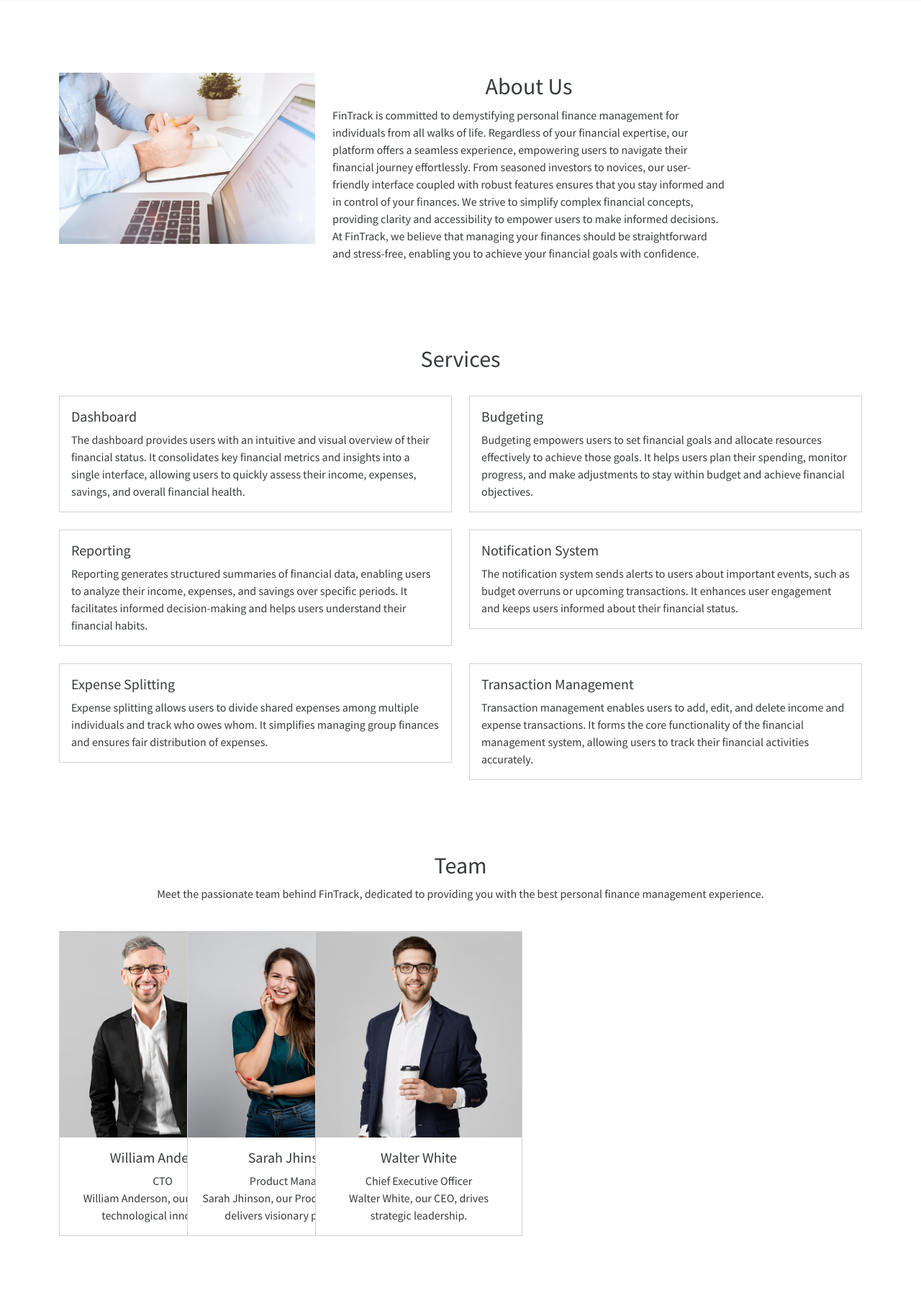
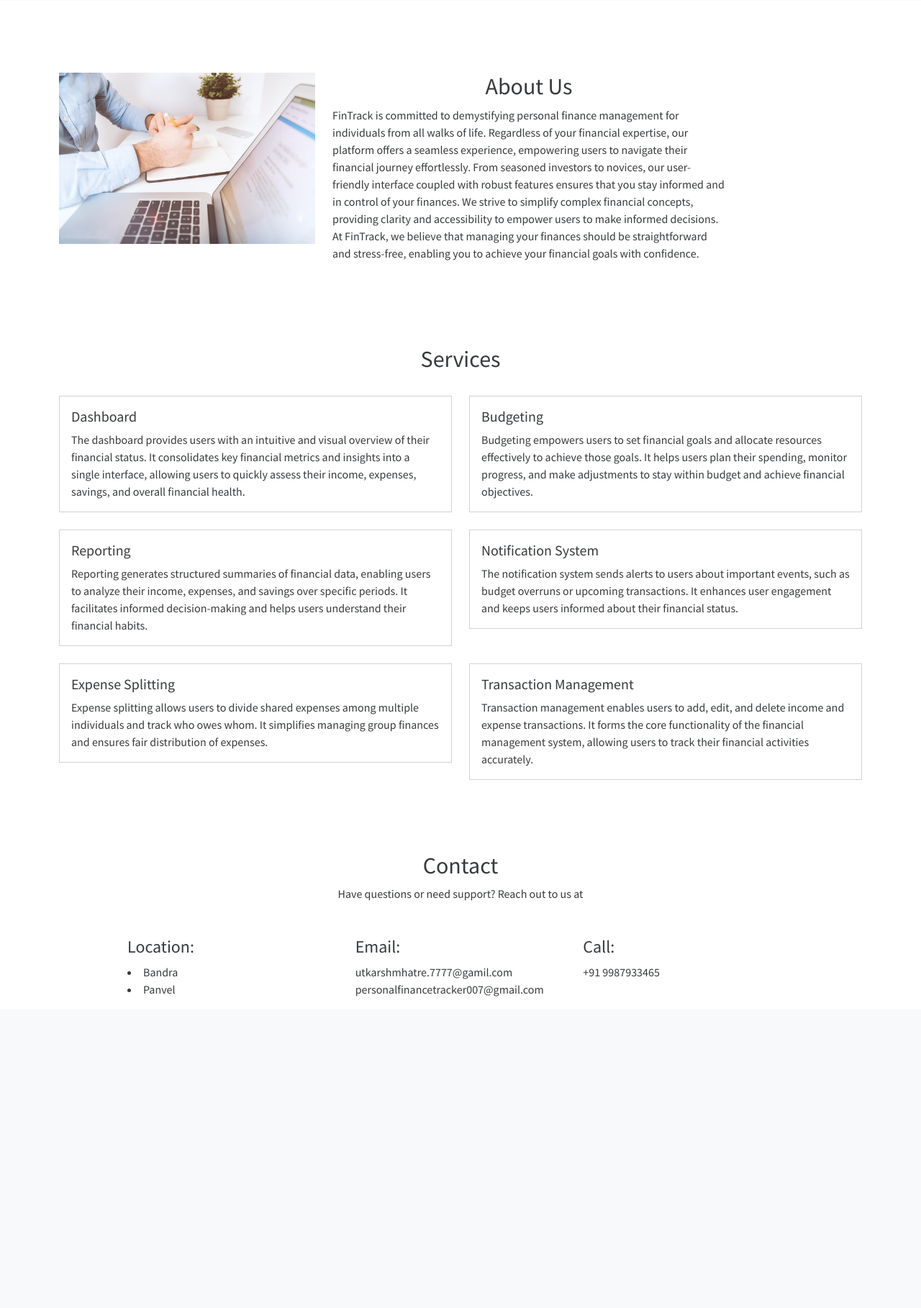
Before and after one commit to 5N0WDEN/Personal_Finance_Tracker, a Django app: page / in a window 1280 px wide. Shown: the part 1060-2878 px from the top of the page at 72% size. After the commit the page ends 2445 px from the top, so only its background shows below. Run offline with Django 5.2, Linux system fonts and the light colour scheme; some libraries are stand-ins or nearby versions.

Commit message:
changes in home.html, login.html, register.html, base.html

```diff
--- a/templates/home.html
+++ b/templates/home.html
@@ -3,7 +3,7 @@
 <html lang="en">
 <head>
     <meta charset="UTF-8">
-    <meta name="viewport" content="width=device-width, initial-scale=1.0">
+    <meta name="viewport" content="width=device-width, initial-scale=1, shrink-to-fit=no">
     <title>FinTrack</title>
     <link href="{% static 'css/bootstrap.min.css' %}" rel="stylesheet">
     <link href="{% static 'css/home.css' %}" rel="stylesheet">
@@ -11,16 +11,16 @@
 <body>
     <header class="navbar navbar-expand-lg navbar-light bg-light bg-primary sticky-top flex-md-nowrap shadow">
         <div class="container-fluid">
-            <a class="navbar-brand px-3" href="{% url 'home' %}">FINTRACK</a>
+            <a class="navbar-brand px-3" href="{% url 'home' %}"><b>FINTRACK</b></a>
             <button class="navbar-toggler" type="button" data-toggle="collapse" data-target="#navbarNav" aria-controls="navbarNav" aria-expanded="false" aria-label="Toggle navigation">
                 <span class="navbar-toggler-icon"></span>
             </button>
             <div class="collapse navbar-collapse justify-content-center" id="navbarNav">
                 <ul class="navbar-nav mr-auto h5">
-                <li class="nav-item active">
+                    <li class="nav-item">
                         <a class="nav-link" href="{% url 'home' %}">HOME</a>
                     </li>
-                <li class="nav-item active">
+                    <li class="nav-item">
                         <a class="nav-link" href="#what-we-do">WHAT WE DO</a>
                     </li>
                     <li class="nav-item">
@@ -28,9 +28,6 @@
                     </li>
                     <li class="nav-item">
                         <a class="nav-link" href="#services">SERVICES</a>
-                </li>
-                <li class="nav-item">
-                    <a class="nav-link" href="#team">TEAM</a>
                     </li>
                     <li class="nav-item">
                         <a class="nav-link " href="#contact">CONTACT</a>
@@ -184,58 +181,6 @@
           </div>
         </div>
       </section>
-
-    <section id="team" class="team">
-      <div class="container">
-
-        <div class="section-title text-center">
-          <h2>Team</h2>
-          <p>Meet the passionate team behind FinTrack, dedicated to providing you with the best personal finance management experience.</p>
-        </div>
-
-        <div class="row">
-          <div class="col-lg-4 col-md-6 d-flex align-items-stretch text-center">
-            <div class="col-sm-6 pt-4">
-                <div class="member">
-                    <div class="card" style="width: 18rem;">
-                        <img class="card-img-top" src="{% static 'images/team-1.jpg' %}" alt="Card image cap">
-                        <div class="card-body">
-                            <h5 class="card-title">William Anderson</h5>
-                            <span>CTO</span>
-                            <p class="card-text">William Anderson, our CTO, leads technological innovation.</p>
-                        </div>
-                    </div>
-                </div>
-            </div>
-            <div class="col-sm-6 pt-4">
-                <div class="member">
-                    <div class="card" style="width: 18rem;">
-                        <img class="card-img-top" src="{% static 'images/team-2.jpg' %}" alt="Card image cap">
-                        <div class="card-body">
-                            <h5 class="card-title">Sarah Jhinson</h5>
-                            <span>Product Manager</span>
-                            <p class="card-text">Sarah Jhinson, our Product Manager, delivers visionary products.</p>
-                        </div>
-                    </div>
-                </div>
-            </div>
-            <div class="col-sm-6 pt-4">
-                <div class="member">
-                    <div class="card" style="width: 18rem;">
-                        <img class="card-img-top" src="{% static 'images/team-3.jpg' %}" alt="Card image cap">
-                        <div class="card-body">
-                            <h5 class="card-title">Walter White</h5>
-                            <span>Chief Executive Officer</span>
-                            <p class="card-text">Walter White, our CEO, drives strategic leadership.</p>
-                        </div>
-                    </div>
-                </div>
-            </div>
-        </div>
-
-      </div>
-    </section>
-
       <section id="contact" class="contact section-bg">
         <div class="container">
 
@@ -277,6 +222,61 @@
         </div>
       </section>
 
+    <script src="https://code.jquery.com/jquery-3.6.0.min.js"></script>
+    <script src="https://stackpath.bootstrapcdn.com/bootstrap/4.5.2/js/bootstrap.min.js"></script>
     <script src="{% static 'js/main.js' %}"></script>
 </body>
 </html>
+
+<!-- Teams section
+
+    <section id="team" class="team">
+        <div class="container">
+
+            <div class="section-title text-center">
+                <h2>Team</h2>
+                <p>Meet the passionate team behind FinTrack, dedicated to providing you with the best personal finance management experience.</p>
+            </div>
+
+            <div class="row">
+                <div class="col-sm-4 pt-4">
+                    <div class="member">
+                        <div class="card" style="width: 18rem;">
+                            <img class="card-img-top" src="{% static 'images/team-1.jpg' %}" alt="Card image cap">
+                            <div class="card-body">
+                                <h5 class="card-title">William Anderson</h5>
+                                <span>CTO</span>
+                                <p class="card-text">William Anderson, our CTO, leads technological innovation.</p>
+                            </div>
+                        </div>
+                    </div>
+                </div>
+                <div class="col-sm-4 pt-4">
+                    <div class="member">
+                        <div class="card" style="width: 18rem;">
+                            <img class="card-img-top" src="{% static 'images/team-2.jpg' %}" alt="Card image cap">
+                            <div class="card-body">
+                                <h5 class="card-title">Sarah Jhinson</h5>
+                                <span>Product Manager</span>
+                                <p class="card-text">Sarah Jhinson, our Product Manager, delivers visionary products.</p>
+                            </div>
+                        </div>
+                    </div>
+                </div>
+                <div class="col-sm-4 pt-4">
+                    <div class="member">
+                        <div class="card" style="width: 18rem;">
+                            <img class="card-img-top" src="{% static 'images/team-3.jpg' %}" alt="Card image cap">
+                            <div class="card-body">
+                                <h5 class="card-title">Walter White</h5>
+                                <span>Chief Executive Officer</span>
+                                <p class="card-text">Walter White, our CEO, drives strategic leadership.</p>
+                            </div>
+                        </div>
+                    </div>
+                </div>
+            </div>
+        </div>
+    </section>
+
+-->
--- a/templates/partials/_sidebar.html
+++ b/templates/partials/_sidebar.html
@@ -9,7 +9,7 @@
         </a>
       </li>
       <li>
-        <a href="#" class="nav-link link-dark">
+        <a href="{% url 'expenses' %}" class="nav-link link-dark">
           <svg class="bi me-2" width="16" height="16"><use xlink:href="#speedometer2"/></svg>
           Expenses
         </a>
--- a/userpreferences/views.py
+++ b/userpreferences/views.py
@@ -4,11 +4,13 @@
 from django.conf import settings
 from .models import UserPreferences
 from django.contrib import messages
+from django.contrib.auth.decorators import login_required
 
 # Create your views here.
 #import pdb
 #pdb.set_trace()
 
+@login_required(login_url='/authentication/login')
 def index(request):
     currency_data = []
     file_path = os.path.join(settings.BASE_DIR, 'currencies.json')
```
Also changed, not shown: static/css/dashboard.css (+2 -36 lines), templates/base.html (+5 -4 lines). Lines whose indentation alone changed are shown as unchanged.
